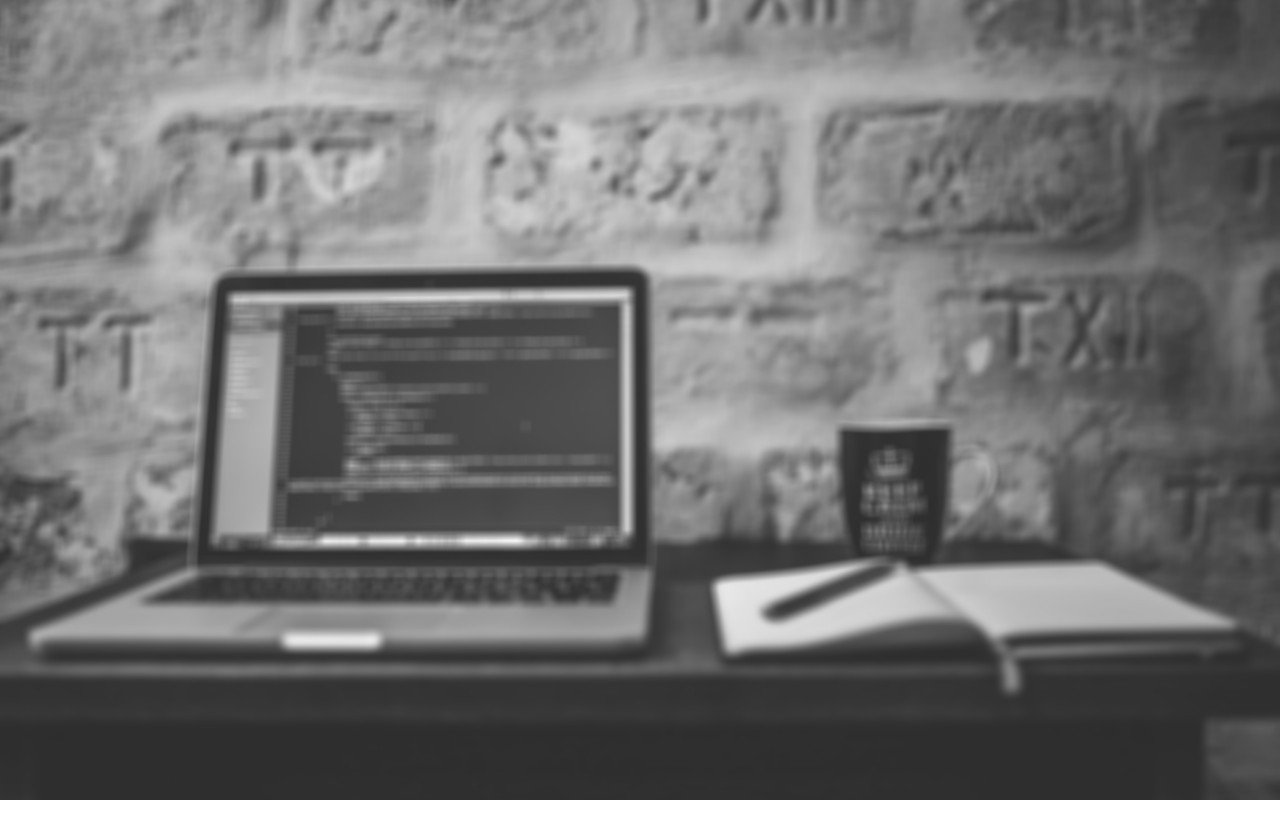
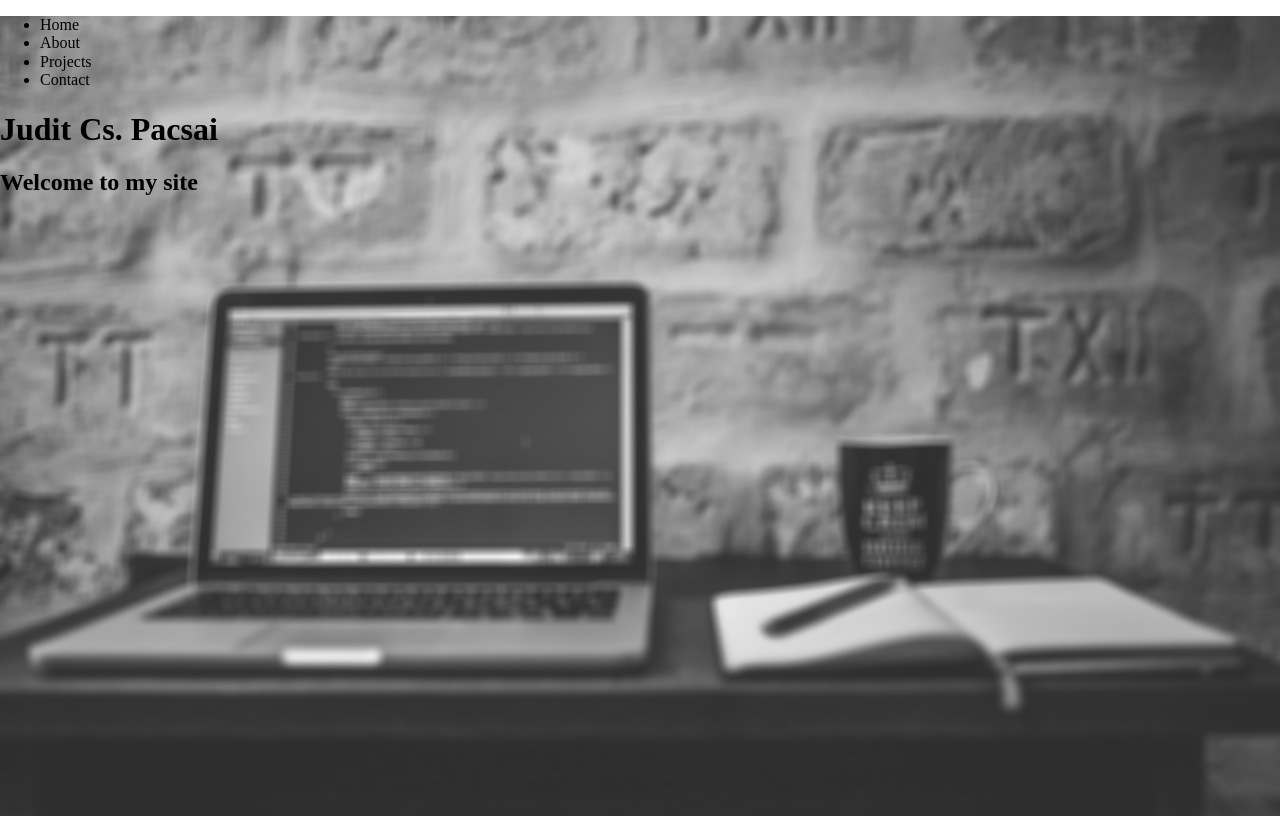
Before and after one commit to jpacsai/30days_30sites, a website: page Day_01_Portfolio/index.html in a window 1280 px wide. Drawn offline with nearby package versions, Linux system fonts and the light colour scheme; files that its build step writes are made by us from their sources.

Commit message:
feat: add header text

```diff
--- a/Day_01_Portfolio/index.html
+++ b/Day_01_Portfolio/index.html
@@ -9,7 +9,18 @@
   <script src="js/app.js"></script>
 </head>
 <body>
-  <nav></nav>
+  <header>
+      <nav>
+        <ul>
+          <li>Home</li>
+          <li>About</li>
+          <li>Projects</li>
+          <li>Contact</li>
+        </ul>
+      </nav>
+      <h1>Judit Cs. Pacsai</h1>
+      <h2>Welcome to my site</h2>
+  </header>
   <main></main>
   <footer></footer>
 </body>
--- a/Day_01_Portfolio/sass/main.scss
+++ b/Day_01_Portfolio/sass/main.scss
@@ -1,6 +1,8 @@
 @import "normalize.scss";
 
-body {
+header {
+    height: 100vh;
+    width: 100vw;
     background: url('../images/background.jpg') no-repeat center center fixed;
     -webkit-background-size: cover;
     -moz-background-size: cover;
```
Also changed, not shown: Day_01_Portfolio/dist/css/main.css, Day_01_Portfolio/dist/index.html.
